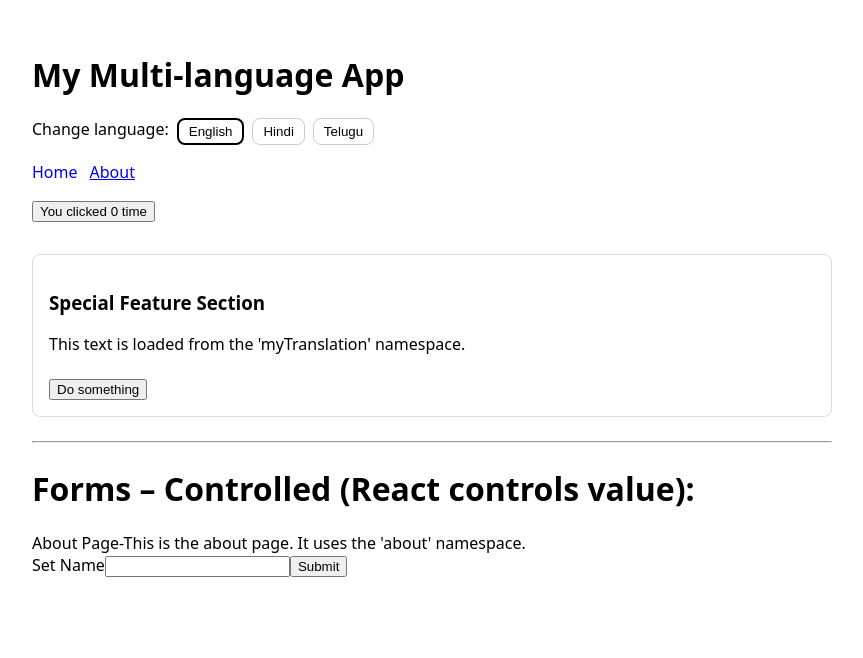
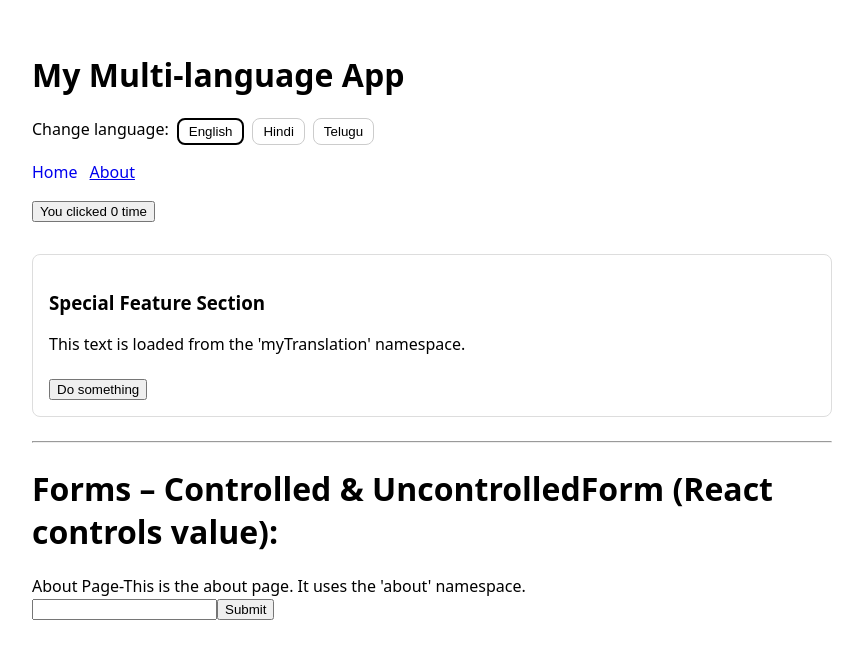
Before and after one commit to UdayKumarBurgula/my-react-prepare, a React (Create React App) app: page /about in a window 1280 px wide. Shown: the top 658 px of the page, without its empty margins (0-863 px from the left). Built offline with nearby package versions, Linux system fonts and the light colour scheme.

Commit message:
Forms – Controlled & UncontrolledForm

```diff
--- a/src/pages/AboutPage.js
+++ b/src/pages/AboutPage.js
@@ -19,15 +19,31 @@ var ControlledForm = function () {
     );
 };
 
+var UncontrolledForm = function () {
+    const inputRef = useRef();
+
+    function handleSubmit(e) {
+        e.preventDefault();
+        alert(inputRef.current.value);
+    }
+
+    return (
+        <form onSubmit={handleSubmit}>
+            <input ref={inputRef} />
+            <button>Submit</button>
+        </form>
+    );
+}
+
 function AboutPage() {
   // ✅ Use about namespace + fallback to "common"
     const { t } = useTranslation(["about", "common"]);
 
   return (
       <div>
-          <h1>Forms – Controlled (React controls value):</h1>
+          <h1>Forms – Controlled & UncontrolledForm (React controls value):</h1>
           {t('title') + "-" + t('content')}
-          <ControlledForm></ControlledForm>
+          <UncontrolledForm></UncontrolledForm>
       </div>
   );
 }
```
